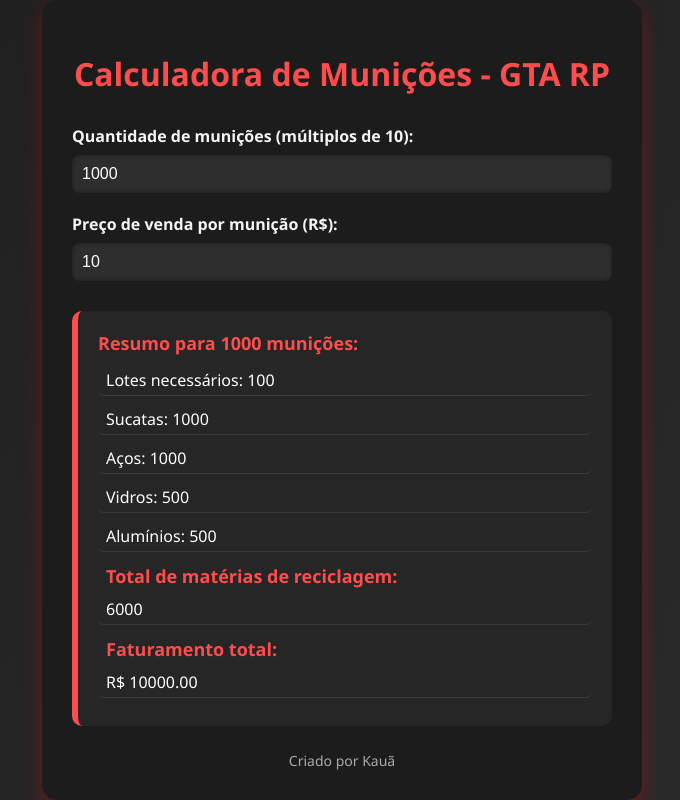
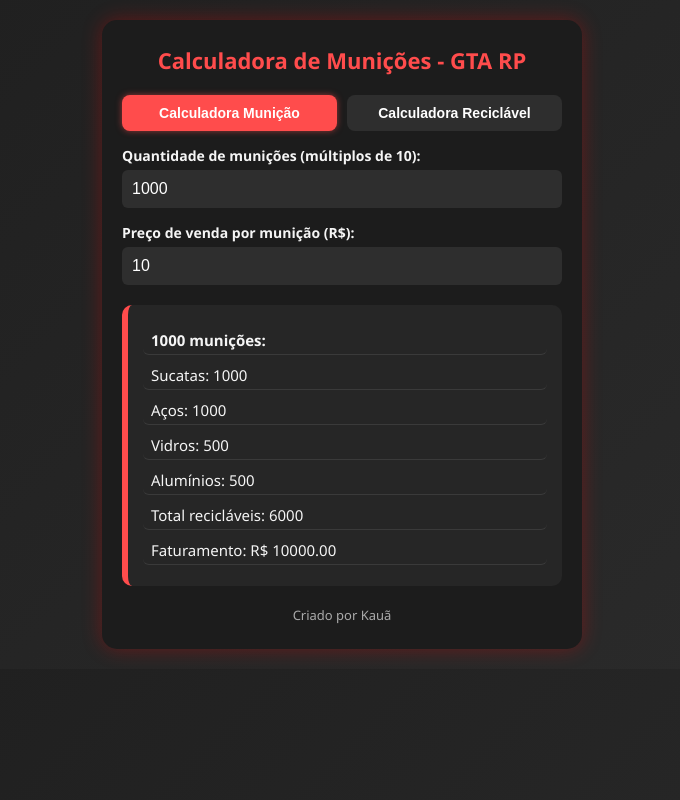
Before and after one commit to kauavuvus/cal, a plain HTML site: page index.html.html in a window 1280 px wide. Shown: the whole page, without its empty margins (298-978 px from the left). Drawn offline with Linux system fonts and the light colour scheme.

Commit message:
Add files via upload

```diff
--- a/index.html.html
+++ b/index.html.html
@@ -2,82 +2,105 @@
 <!DOCTYPE html>
 <html lang="pt-br">
 <head>
-  <meta charset="UTF-8">
+  <meta charset="UTF-8" />
   <title>Calculadora de Munições - GTA RP</title>
+  <meta name="viewport" content="width=device-width, initial-scale=1.0" />
   <style>
-    * {
-      box-sizing: border-box;
-    }
+    * { box-sizing: border-box; margin: 0; padding: 0; }
 
     body {
-      font-family: 'Segoe UI', Tahoma, Geneva, Verdana, sans-serif;
-      margin: 0;
-      padding: 0;
-      background: linear-gradient(135deg, #1e1e1e 0%, #2c2c2c 100%);
+      font-family: 'Segoe UI', sans-serif;
+      background: linear-gradient(135deg, #1e1e1e, #2c2c2c);
       color: #f5f5f5;
-      min-height: 100vh;
-      display: flex;
-      justify-content: center;
-      align-items: center;
+      padding: 20px;
     }
 
     .container {
-      width: 90%;
-      max-width: 600px;
+      max-width: 480px;
+      margin: auto;
       background: #1c1c1c;
-      padding: 30px;
+      padding: 25px 20px;
       border-radius: 15px;
-      box-shadow: 0 8px 20px rgba(255, 0, 0, 0.3);
+      box-shadow: 0 0 20px rgba(255, 0, 0, 0.3);
     }
 
     h1 {
       text-align: center;
       color: #ff4c4c;
-      margin-bottom: 30px;
+      margin-bottom: 20px;
+      font-size: 22px;
+    }
+
+    .tabs {
+      display: flex;
+      flex-direction: row;
+      margin-bottom: 15px;
+      gap: 10px;
+    }
+
+    .tabs button {
+      flex: 1;
+      padding: 10px;
+      font-weight: bold;
+      background: #2e2e2e;
+      color: #fff;
+      border: none;
+      border-radius: 8px;
+      cursor: pointer;
+      transition: background 0.3s, transform 0.2s;
+      font-size: 14px;
+    }
+
+    .tabs button.active {
+      background: #ff4c4c;
+      box-shadow: 0 0 6px #ff4c4c88;
+    }
+
+    .tabs button:active {
+      transform: scale(0.98);
+    }
+
+    .content {
+      display: none;
+    }
+
+    .content.active {
+      display: block;
     }
 
     label {
       display: block;
-      margin-top: 20px;
+      margin-top: 15px;
       font-weight: bold;
-      color: #f5f5f5;
+      font-size: 14px;
     }
 
     input {
       width: 100%;
       padding: 10px;
-      margin-top: 8px;
+      margin-top: 5px;
+      border-radius: 6px;
       border: none;
-      border-radius: 8px;
-      font-size: 16px;
       background: #2e2e2e;
       color: #fff;
-      box-shadow: inset 0 0 5px #00000055;
+      font-size: 16px;
     }
 
     .result {
-      margin-top: 30px;
-      padding: 20px;
+      margin-top: 20px;
+      padding: 15px;
       background: #262626;
       border-left: 6px solid #ff4c4c;
       border-radius: 10px;
-      color: #fff;
-    }
-
-    .result strong {
-      display: block;
-      font-size: 18px;
-      color: #ff4c4c;
-      margin-bottom: 10px;
+      font-size: 15px;
     }
 
     .result p {
-      margin: 8px 0;
-      font-size: 16px;
+      margin: 6px 0;
       border-bottom: 1px solid #3a3a3a;
       padding: 4px 8px;
-      transition: background 0.3s, transform 0.3s;
       border-radius: 6px;
+      transition: background 0.3s, transform 0.2s;
     }
 
     .result p:hover {
@@ -87,13 +110,15 @@
 
     footer {
       text-align: center;
-      margin-top: 25px;
-      font-size: 14px;
+      margin-top: 20px;
+      font-size: 13px;
       color: #aaa;
     }
 
-    input:focus {
-      outline: 2px solid #ff4c4c;
+    @media (max-width: 600px) {
+      .tabs {
+        flex-direction: column;
+      }
     }
   </style>
 </head>
@@ -101,51 +126,98 @@
   <div class="container">
     <h1>Calculadora de Munições - GTA RP</h1>
 
-    <label for="quantidade">Quantidade de munições (múltiplos de 10):</label>
-    <input type="number" id="quantidade" value="1000" step="10" min="10">
+    <div class="tabs">
+      <button onclick="showTab('calc1')" class="active">Calculadora Munição</button>
+      <button onclick="showTab('calc2')">Calculadora Reciclável</button>
+    </div>
 
-    <label for="preco">Preço de venda por munição (R$):</label>
-    <input type="number" id="preco" value="10" step="0.01" min="0">
+    <div id="calc1" class="content active">
+      <label for="quantidade">Quantidade de munições (múltiplos de 10):</label>
+      <input type="number" id="quantidade" value="1000" step="10" min="10">
 
-    <div class="result" id="resultado"></div>
+      <label for="preco">Preço de venda por munição (R$):</label>
+      <input type="number" id="preco" value="10" step="0.01" min="0">
+
+      <div class="result" id="resultado1"></div>
+    </div>
+
+    <div id="calc2" class="content">
+      <label for="reciclavel">Quantidade de matéria reciclável:</label>
+      <input type="number" id="reciclavel" value="6000" step="1" min="0">
+
+      <div class="result" id="resultado2"></div>
+    </div>
+
     <footer>Criado por Kauã</footer>
   </div>
 
   <script>
-    function calcular() {
-      const qtdMuni = parseInt(document.getElementById("quantidade").value);
+    function showTab(id) {
+      document.querySelectorAll('.content').forEach(c => c.classList.remove('active'));
+      document.querySelectorAll('.tabs button').forEach(b => b.classList.remove('active'));
+      document.getElementById(id).classList.add('active');
+      event.target.classList.add('active');
+    }
+
+    function calcularPrimeira() {
+      const qtd = parseInt(document.getElementById("quantidade").value);
       const preco = parseFloat(document.getElementById("preco").value);
-      const resultadoDiv = document.getElementById("resultado");
+      const res = document.getElementById("resultado1");
 
-      if (qtdMuni < 10 || qtdMuni % 10 !== 0) {
-        resultadoDiv.innerHTML = "<strong>Digite um valor válido em múltiplos de 10 (ex: 10, 20, 30...)</strong>";
+      if (qtd < 10 || qtd % 10 !== 0) {
+        res.innerHTML = "<strong>Use múltiplos de 10 (ex: 10, 20, 30...)</strong>";
         return;
       }
 
-      const lotes = qtdMuni / 10;
+      const lotes = qtd / 10;
       const sucata = lotes * 10;
-      const aço = lotes * 10;
+      const aco = lotes * 10;
       const vidro = lotes * 5;
       const aluminio = lotes * 5;
+      const reciclavel = (sucata + aco + vidro + aluminio) * 2;
+      const lucro = qtd * preco;
 
-      const totalReciclagem = (sucata + aço + vidro + aluminio) * 2;
-      const faturamento = qtdMuni * preco;
-
-      resultadoDiv.innerHTML = `
-        <strong>Resumo para ${qtdMuni} munições:</strong>
-        <p>Lotes necessários: ${lotes}</p>
+      res.innerHTML = `
+        <p><strong>${qtd} munições:</strong></p>
         <p>Sucatas: ${sucata}</p>
-        <p>Aços: ${aço}</p>
+        <p>Aços: ${aco}</p>
         <p>Vidros: ${vidro}</p>
         <p>Alumínios: ${aluminio}</p>
-        <p><strong>Total de matérias de reciclagem:</strong> ${totalReciclagem}</p>
-        <p><strong>Faturamento total:</strong> R$ ${faturamento.toFixed(2)}</p>
+        <p>Total recicláveis: ${reciclavel}</p>
+        <p>Faturamento: R$ ${lucro.toFixed(2)}</p>
       `;
     }
 
-    document.getElementById("quantidade").addEventListener("input", calcular);
-    document.getElementById("preco").addEventListener("input", calcular);
-    calcular();
+    function calcularSegunda() {
+      const reciclavel = parseInt(document.getElementById("reciclavel").value);
+      const res = document.getElementById("resultado2");
+
+      const materiais = Math.floor(reciclavel / 2);
+      const lotes = Math.min(
+        Math.floor(materiais / 10),
+        Math.floor(materiais / 10),
+        Math.floor(materiais / 5),
+        Math.floor(materiais / 5)
+      );
+      const municoes = lotes * 10;
+
+      res.innerHTML = `
+        <p><strong>Com ${reciclavel} recicláveis:</strong></p>
+        <p>- ${materiais} Sucatas</p>
+        <p>- ${materiais} Aços</p>
+        <p>- ${materiais} Vidros</p>
+        <p>- ${materiais} Alumínios</p>
+        <p>Lotes possíveis: ${lotes}</p>
+        <p>Total de munições: ${municoes}</p>
+      `;
+    }
+
+    document.getElementById("quantidade").addEventListener("input", calcularPrimeira);
+    document.getElementById("preco").addEventListener("input", calcularPrimeira);
+    document.getElementById("reciclavel").addEventListener("input", calcularSegunda);
+
+    calcularPrimeira();
+    calcularSegunda();
   </script>
 </body>
 </html>
```
